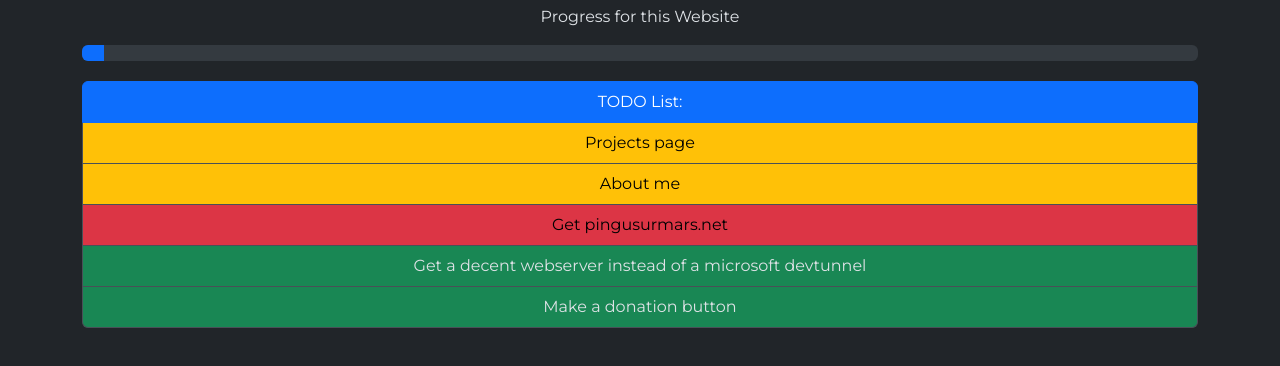
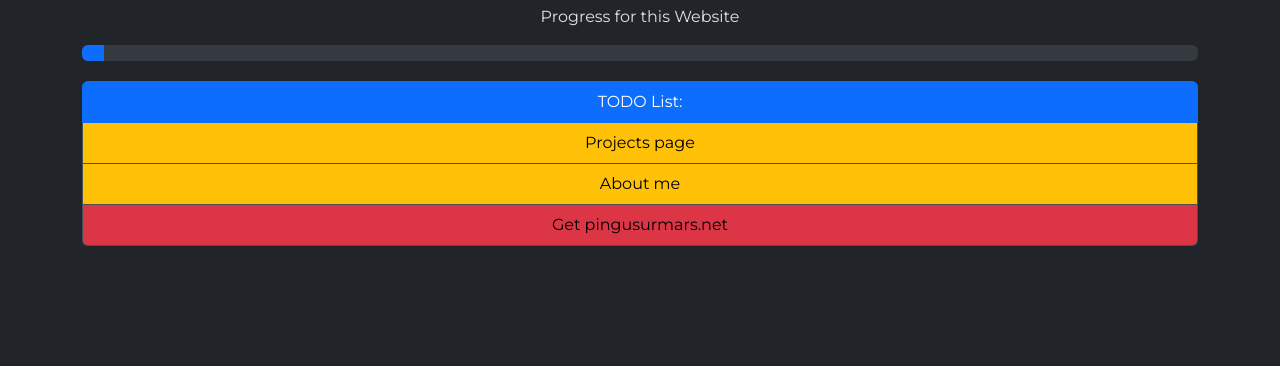
Before and after one commit to pingusurmars/pingusurmars.github.io, a plain HTML site: page index.html in a window 1280 px wide. Shown: the part 266-632 px from the top of the page. Drawn offline with nearby package versions, Linux system fonts and the light colour scheme.

Commit message:
removed the stuff that i did from the todo

```diff
--- a/index.html
+++ b/index.html
@@ -106,12 +106,6 @@
 				<li class="list-group-item bg-danger text-black">
 					Get pingusurmars.net
 				</li>
-				<li class="list-group-item bg-success">
-					Get a decent webserver instead of a microsoft devtunnel
-				</li>
-				<li class="list-group-item bg-success">
-					Make a donation button
-				</li>
 			</ul>
 		</div>
 	</body>
```
